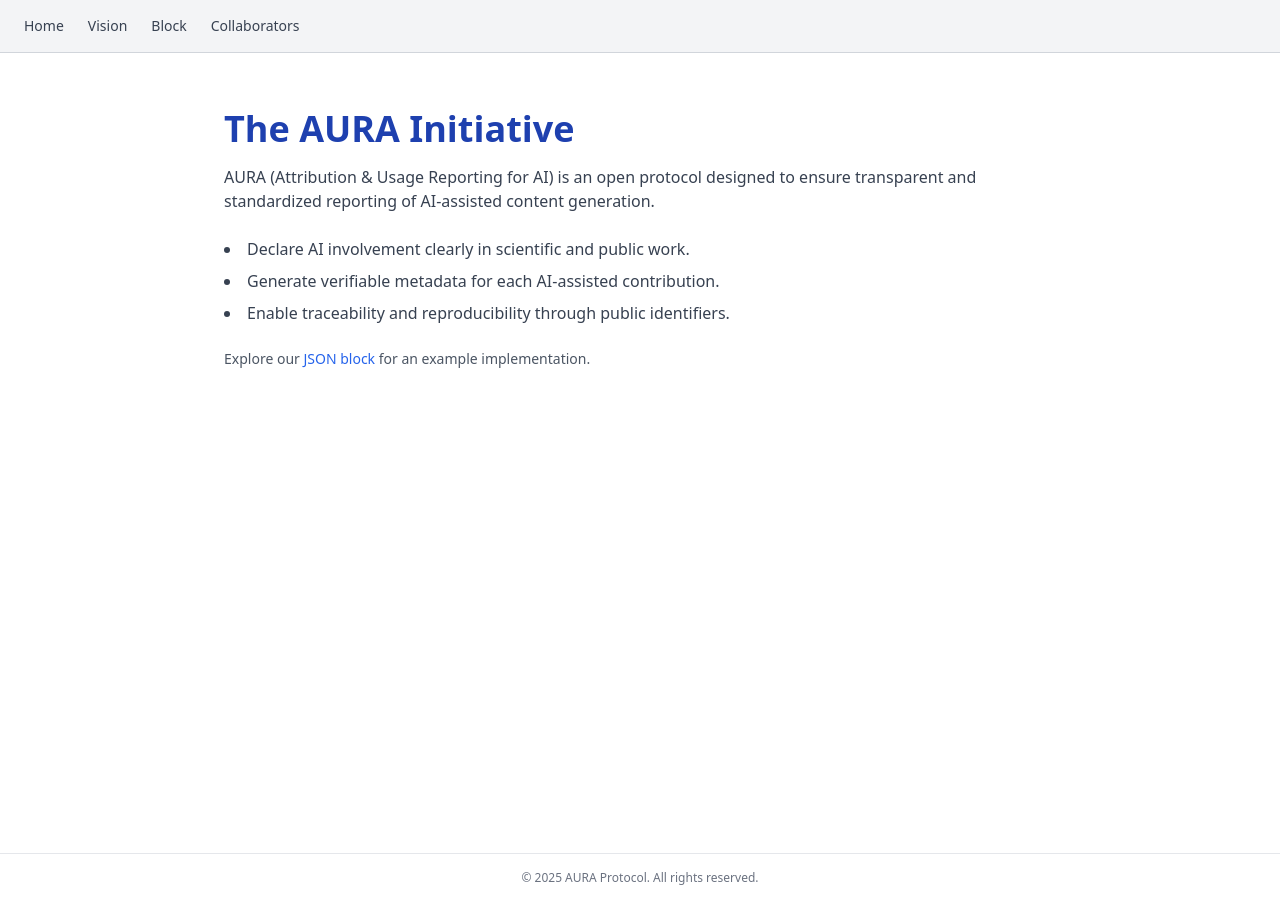
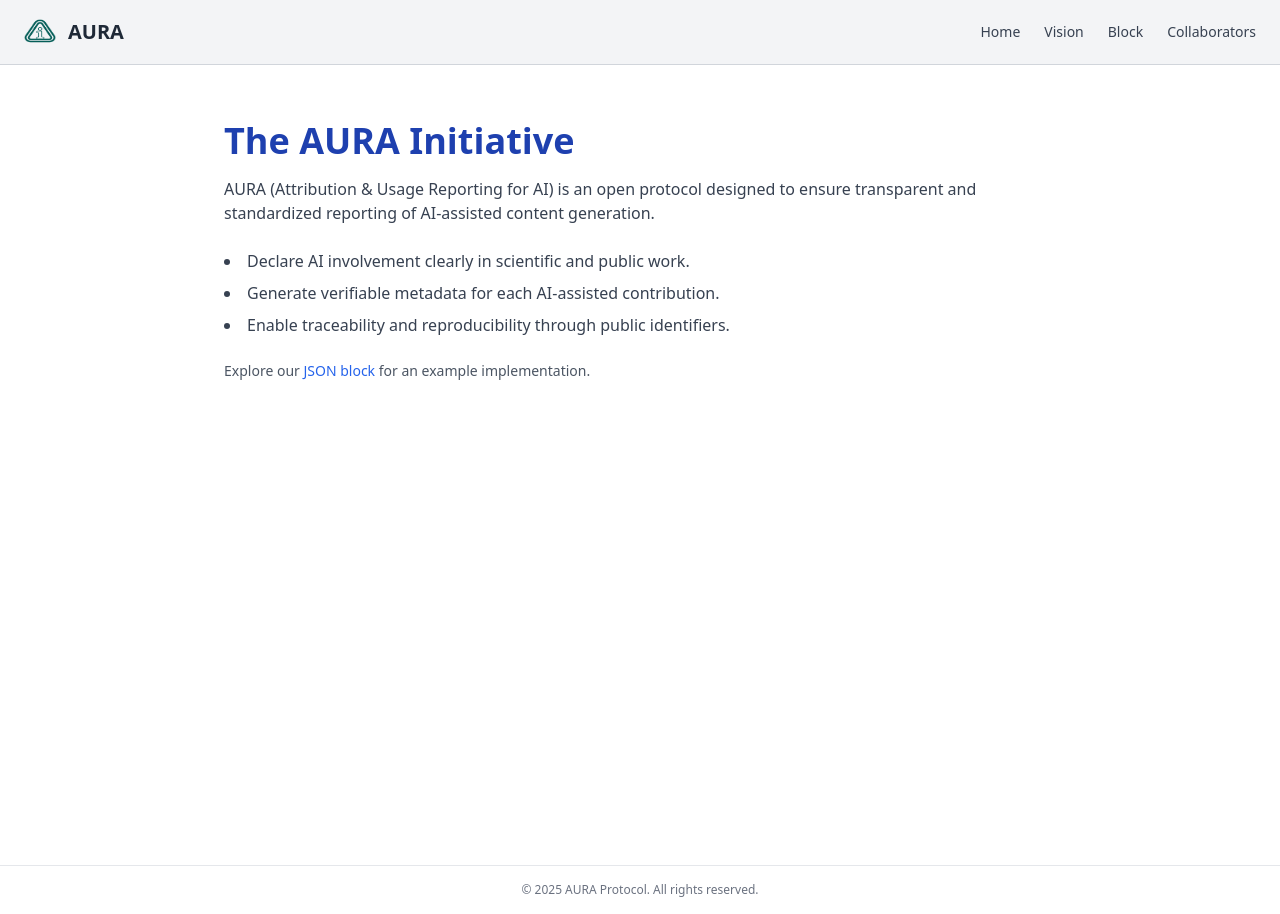
Before and after one commit to drfcortes/aurabackup, an Astro site: page / in a window 1280 px wide. Built offline with nearby package versions, Linux system fonts and the light colour scheme; Astro itself is replaced by a stand-in of ours.

Commit message:
Fix: Add logo

```diff
--- a/src/layouts/Layout.astro
+++ b/src/layouts/Layout.astro
@@ -27,8 +27,25 @@ import "../styles/styles.css";
     <meta name="twitter:image" content="/og-preview.jpg" />
 </head>
 <body class="font-sans text-gray-800 bg-white">
-<header class="bg-gray-100 border-b border-gray-300 px-6 py-4">
-    <nav class="flex space-x-6 text-sm font-medium text-gray-700">
+<header class="bg-gray-100 border-b border-gray-300 px-6 py-4 flex items-center justify-between">
+    <!-- Identidad / Logo -->
+    <a href="/" class="flex items-center gap-3 group" aria-label="AURA Home">
+        <!-- Usa tu PNG (recomendado). Si no tienes, cambia a /favicon.ico -->
+        <img
+                src="/logo1.png"
+                srcset="/logo1.png 1x, /logo1@2x.png 2x"
+                alt="AURA Logo"
+                class="h-8 w-8 rounded-lg"
+                loading="eager"
+                decoding="async"
+        />
+        <span class="text-xl font-semibold text-gray-800 group-hover:text-blue-700 transition-colors">
+      AURA
+    </span>
+    </a>
+
+    <!-- Navegación -->
+    <nav class="flex items-center gap-6 text-sm font-medium text-gray-700">
         <a href="/" class="hover:text-blue-600">Home</a>
         <a href="/vision" class="hover:text-blue-600">Vision</a>
         <a href="/block" class="hover:text-blue-600">Block</a>
```
